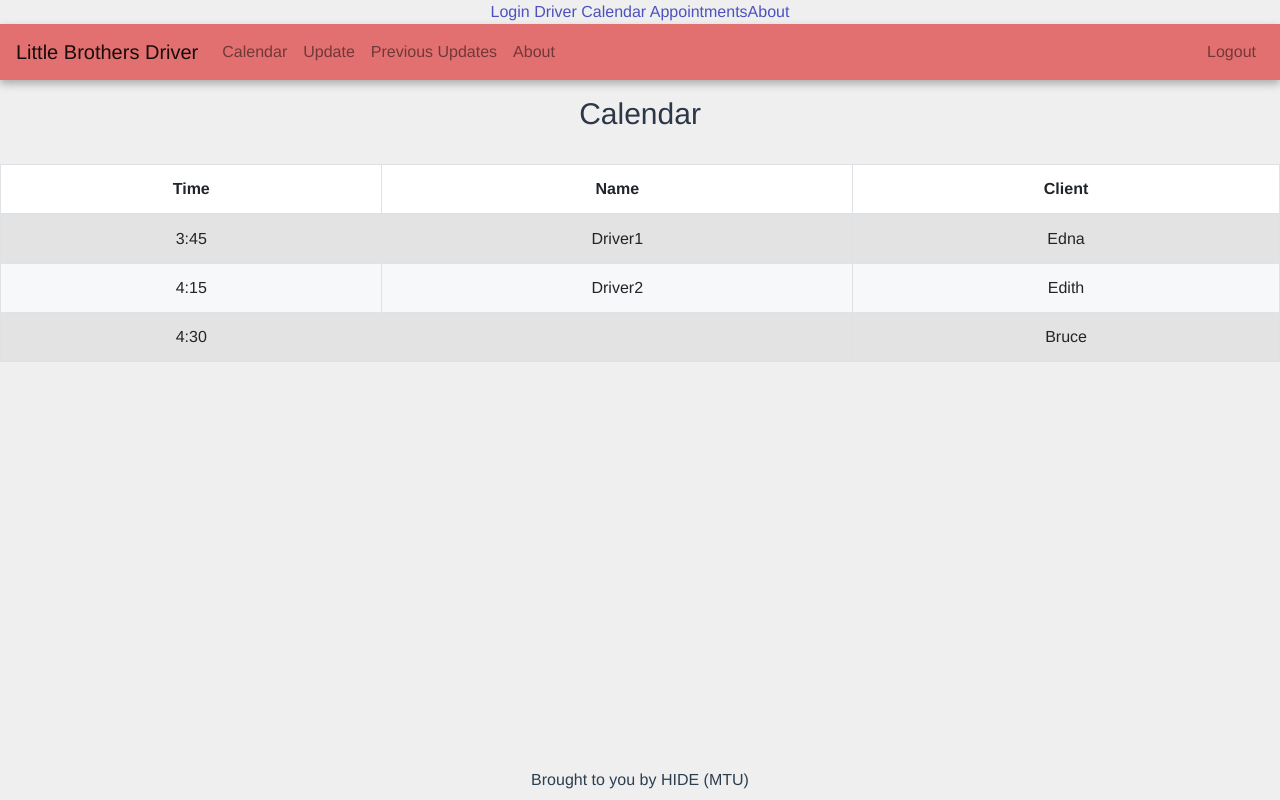
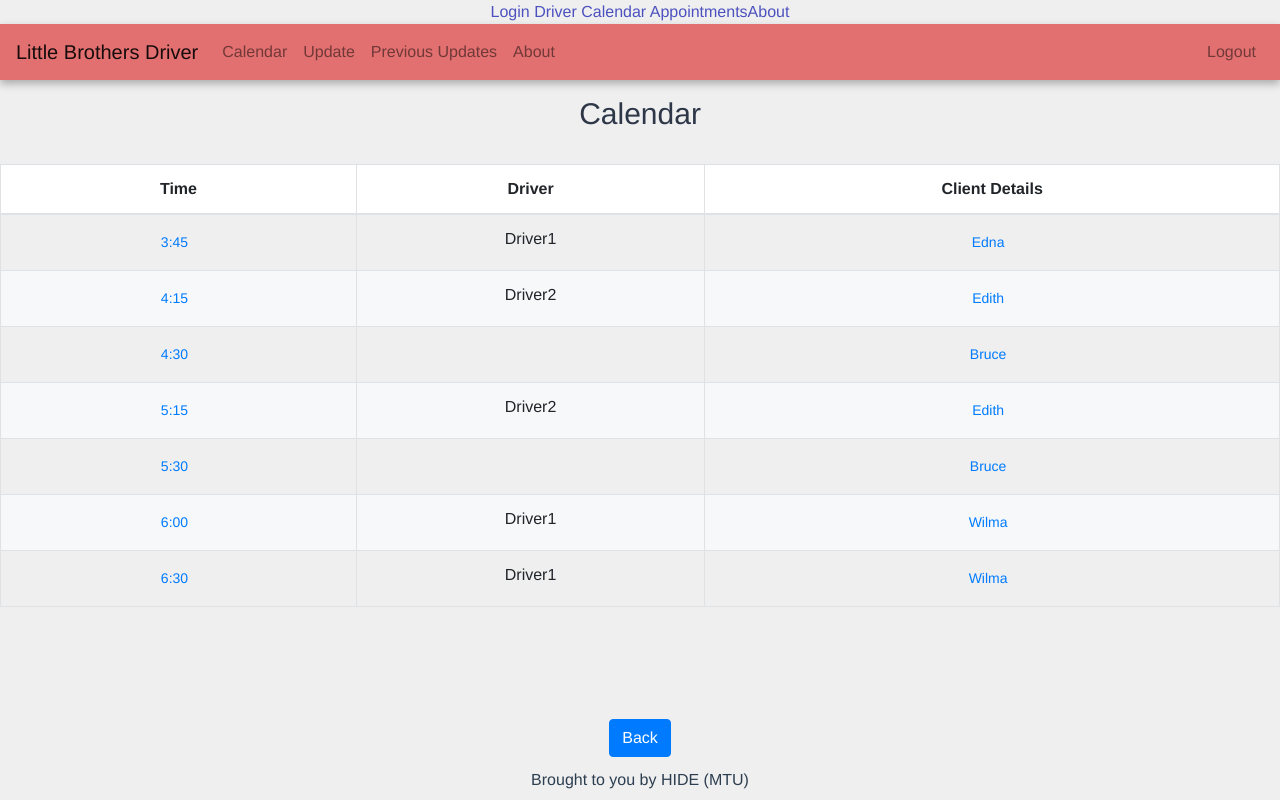
Before and after one commit to MTUHIDE/little-brothers, a Vue app in the folder frontend/: page /driver/calendar in a window 1280 px wide. Built offline with nearby package versions, Linux system fonts and the light colour scheme; what v-calendar would draw is missing.

Commit message:
MoreInfo added, Driver Calendar modified

```diff
--- a/frontend/src/router/index.js
+++ b/frontend/src/router/index.js
@@ -6,6 +6,7 @@ import DriverAbout from '../views/driver/DriverAbout.vue';
 import DriverHome from '../views/driver/DriverHome.vue';
 import DriverCalendar from '../views/driver/DriverCalendar.vue';
 import DriverUpdate from '../views/driver/DriverUpdate.vue';
+import DriverMoreInfo from '../views/driver/DriverMoreInfo.vue';
 import Login from '../views/Login.vue';
 import DesktopCalendar from '../views/desktop/DesktopCalendar.vue';
 import AddEdit from '../views/appointment/AddEdit.vue'
@@ -60,6 +61,12 @@ const routes = [
     meta: { driver: true },
   },
   {
+    path: '/driver/moreInfo',
+    name: 'DriverMoreInfo',
+    component: DriverMoreInfo,
+    meta: { driver: true },
+  },
+  {
     path: '/driver/update',
     name: 'DriverUpdate',
     component: DriverUpdate,
--- a/frontend/src/views/driver/DriverCalendar.vue
+++ b/frontend/src/views/driver/DriverCalendar.vue
@@ -1,7 +1,51 @@
 <template>
   <div>
     <h1>Calendar</h1>
-    <b-table class="drivetbl" striped hover sticky-header :items="items"></b-table>
+
+    <b-table class="drivetbl" selectable @select="selected" hover sticky-header responsive="sm"
+    :items="items" :fields="fields" :tbody-tr-class="rowClass">
+      <template #cell(time)="row">
+      <b-button variant="link" href="./update" size="sm" class="mr-2">
+        {{row.item.time}}
+      </b-button>
+      </template>
+
+      <template #cell(client_details)="row">
+      <b-button variant="link" size="sm" @click="row.toggleDetails" class="mr-2">
+        {{row.item.client}}
+      </b-button>
+      </template>
+      <template #row-details="row">
+        <b-card
+          class="justify-center"
+        >
+          <b-row class="mb-2">
+            <b-col sm="3" class="text-sm-right">
+              <b>Home Address:</b> {{row.item.home_addr}}
+            </b-col>
+          </b-row>
+
+          <b-row class="mb-2">
+            <b-col sm="3" class="text-sm-right">
+              <b>Destination Address:</b> {{row.item.dest_addr}}
+            </b-col>
+          </b-row>
+
+          <b-row class="mb-2">
+            <b-col sm="3" class="text-sm-right">
+              <b>Mobility:</b> {{row.item.mobility}}
+            </b-col>
+          </b-row>
+
+          <b-row class="mb-2">
+            <b-col sm="3" class="text-sm-right">
+              <b>Notes:</b> {{row.item.notes}}
+            </b-col>
+          </b-row>
+        </b-card>
+      </template>
+    </b-table>
+    <b-button href="#" to="/driver" variant="primary">Back</b-button>
   </div>
 </template>
 
@@ -9,13 +53,80 @@
 export default {
   data() {
     return {
+      fields: ['time','driver','client_details'],
       items: [
-        { time: '3:45', name: 'Driver1', client: 'Edna' },
-        { time: '4:15', name: 'Driver2', client: 'Edith' },
-        { time: '4:30', name: '', client: 'Bruce' },
+        {
+          time: '3:45',
+          driver: 'Driver1',
+          client: 'Edna',
+          home_addr: '7 Road st',
+          dest_addr: 'bigWorm Avenue',
+          mobility: 'Wheelchair',
+          notes: 'Deaf, need to wave through the front window'
+        },
+        {
+          time: '4:15',
+          driver: 'Driver2',
+          client: 'Edith',
+          home_addr: '9 Road st',
+          dest_addr: 'Lost Avenue',
+          mobility: 'NA',
+          notes: 'Likes chocolate'
+        },
+        {
+          time: '4:30',
+          driver: '',
+          client: 'Bruce' ,
+          home_addr: '8 Avenue st',
+          dest_addr: 'Walmart',
+          mobility: 'Walker',
+          notes: 'Favorite color is red'
+        },
+        {
+          time: '5:15',
+          driver: 'Driver2',
+          client: 'Edith',
+          home_addr: '9 Road st',
+          dest_addr: '9 Road st',
+          mobility: 'NA',
+          notes: 'Likes chocolate'
+        },
+        {
+          time: '5:30',
+          driver: '',
+          client: 'Bruce' ,
+          home_addr: '8 Avenue st',
+          dest_addr: '8 Avenue st',
+          mobility: 'Walker',
+          notes: 'Favorite color is red'
+        },
+        {
+          time: '6:00',
+          driver: 'Driver1',
+          client: 'Wilma',
+          home_addr: 'Spooky Rd',
+          dest_addr: 'McDonalds',
+          mobility: 'NA',
+          notes: ''
+        },
+        {
+          time: '6:30',
+          driver: 'Driver1',
+          client: 'Wilma' ,
+          home_addr: 'Spooky Rd',
+          dest_addr: 'Spooky Rd',
+          mobility: 'NA',
+          notes: ''
+        },
       ],
     };
   },
+  methods: {
+    rowClass(item, type) {
+      if (item.driver == null) return 'green-400'
+      if (!item || type != 'row') return
+    }
+  }
 };
 </script>
 
```
Also changed, not shown: 1 other file (tests, documents, lock files or other folders).
